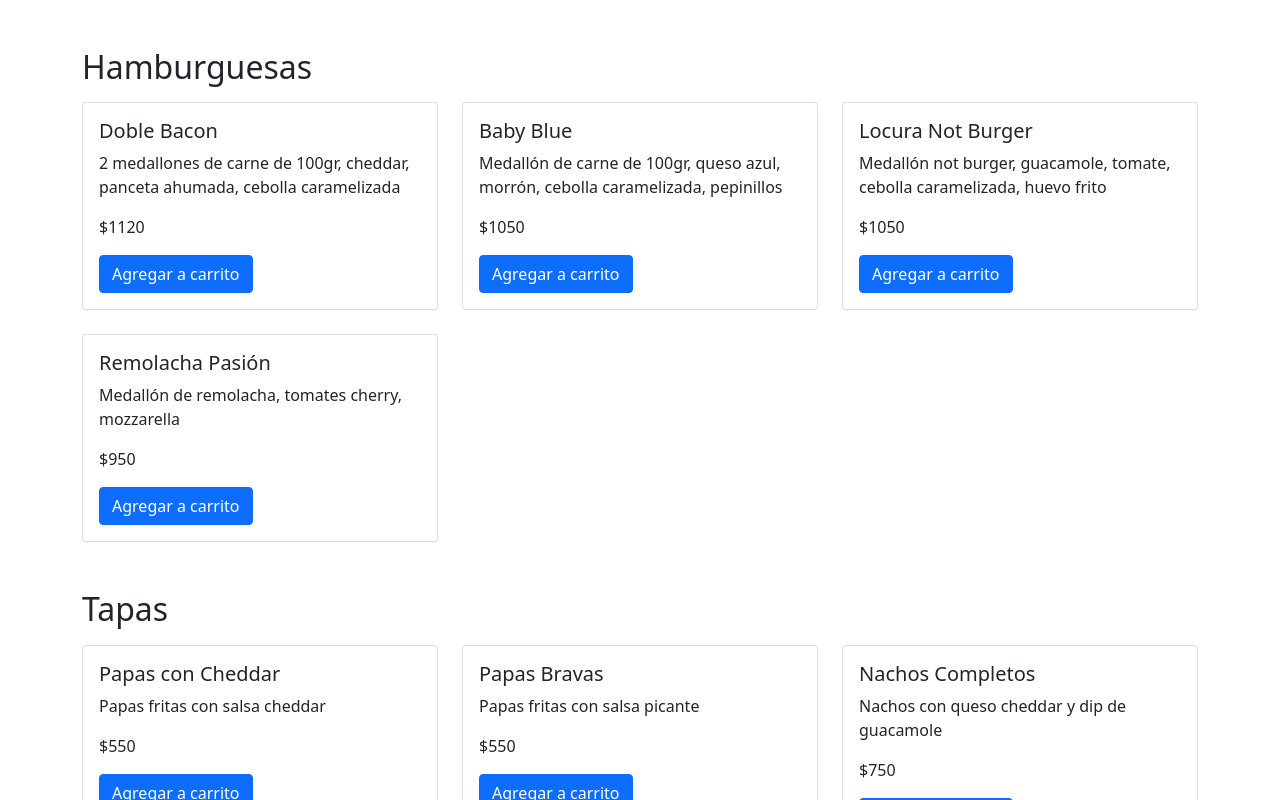
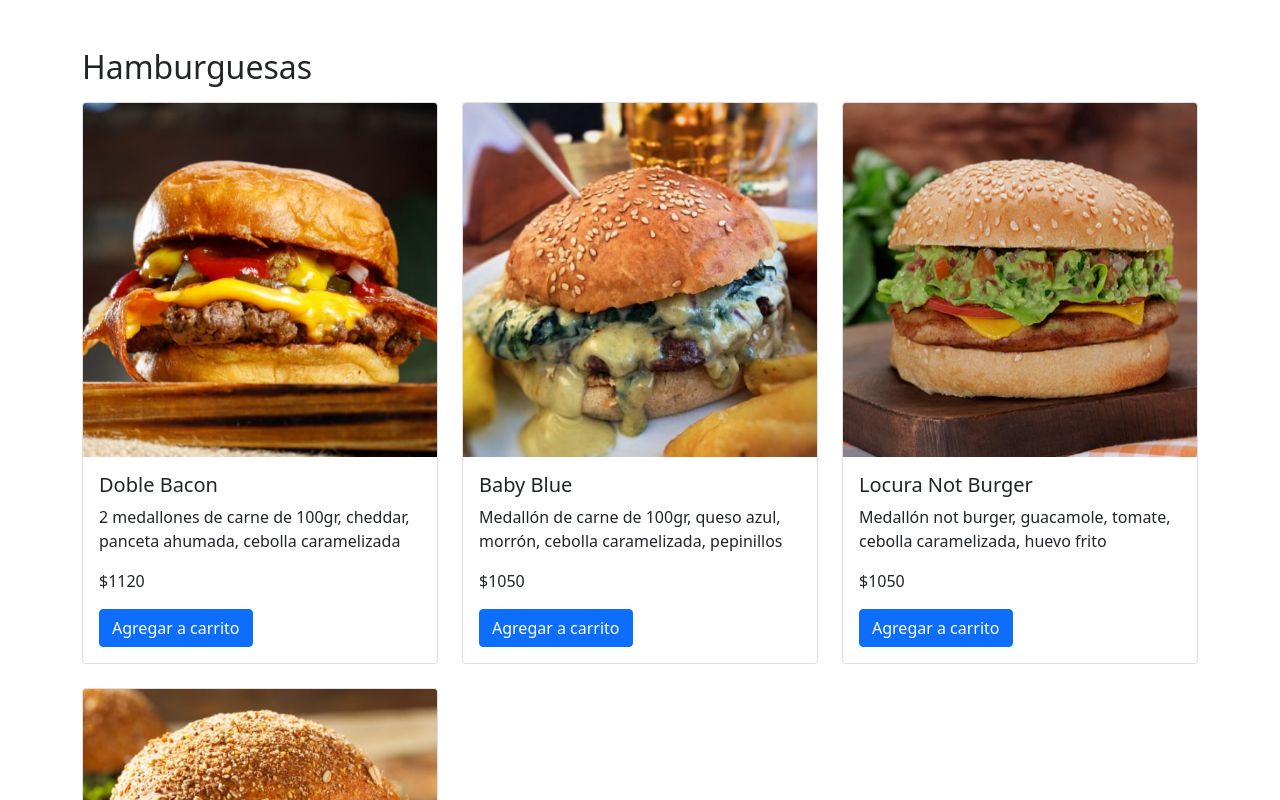
Before and after one commit to pazspera/coderhouse-vue2, a Vue app in the folder primera-entrega/: page / in a window 1280 px wide. Shown: the top 800 px of the page. Built offline with nearby package versions, Linux system fonts and the light colour scheme.

Commit message:
logré que las imgs de productos aparecieran agregando como parámetro a getImgUrl el imgSrc de cada producto

```diff
--- a/primera-entrega/src/components/ProductCard.vue
+++ b/primera-entrega/src/components/ProductCard.vue
@@ -1,8 +1,8 @@
 <template>
   <div class="row row-cols-1 row-cols-md-2 row-cols-lg-3 g-4">
     <div class="col" v-for="(product, p) in products" :key="p">
-      <div class="card h-100" >
-        <!-- <img :src="getImgUrl()" class="card-img-top" :alt="product.name" /> -->
+      <div class="card h-100">
+        <img :src="getImgUrl(product.imgSrc)" class="card-img-top" :alt="product.name" />
         <div class="card-body">
           <h5 class="card-title">{{ product.name }}</h5>
           <p class="card-text">{{ product.description }}</p>
@@ -24,10 +24,12 @@ export default {
     },
   },
   methods: {
-    getImgUrl() {
-      return require(`@/assets/img/${this.imgSrc}`);
-    }
-  }
+    // Las imgs no estaban funcionando hasta que agregué que en el template getImgUrl reciba como
+    // parámetro el imgSrc de cada producto y lo agregué al final de la ruta
+    getImgUrl(imgSrc) {
+      return require("@/assets/img/" + imgSrc);
+    },
+  },
 };
 </script>
 
```
